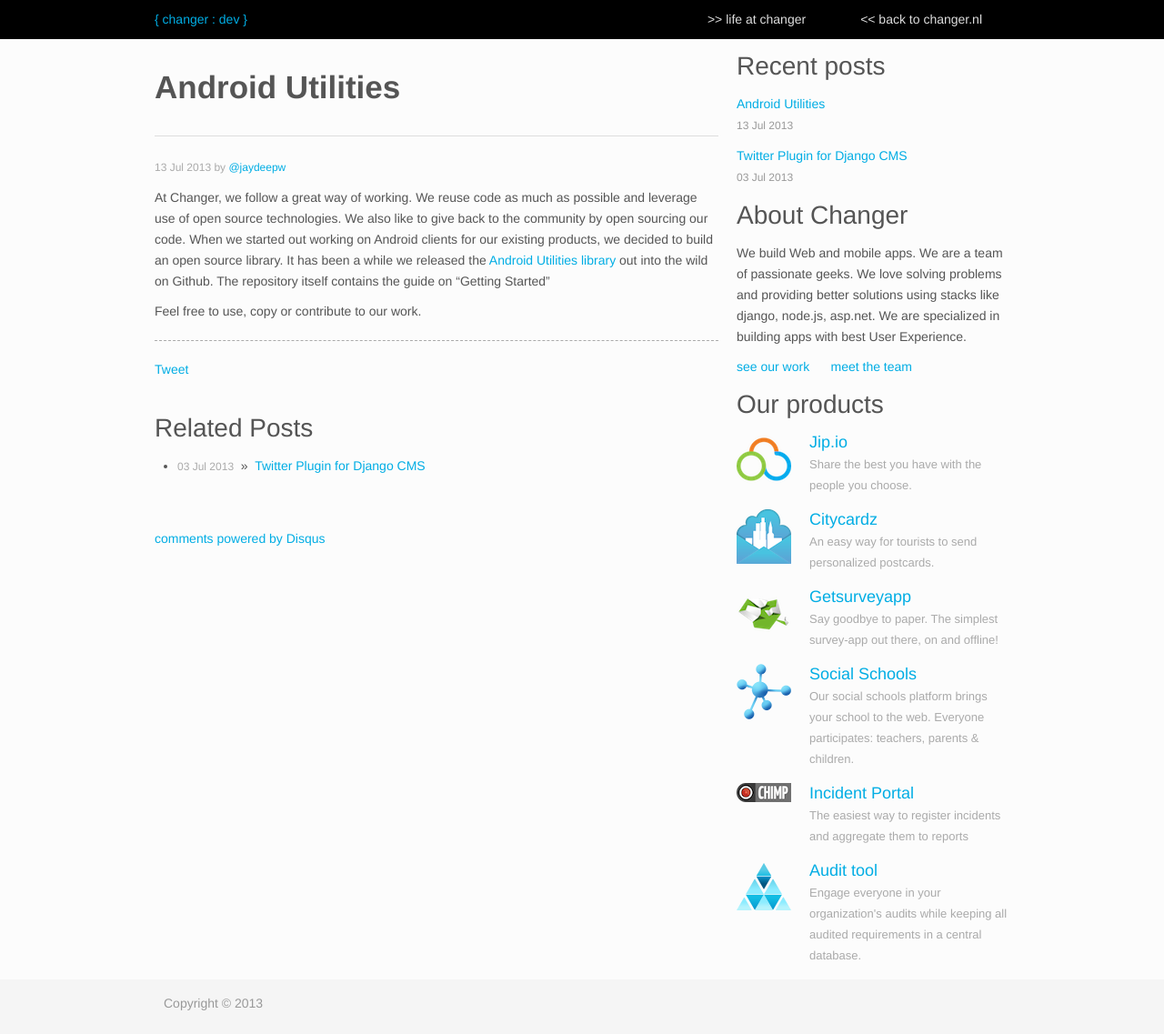
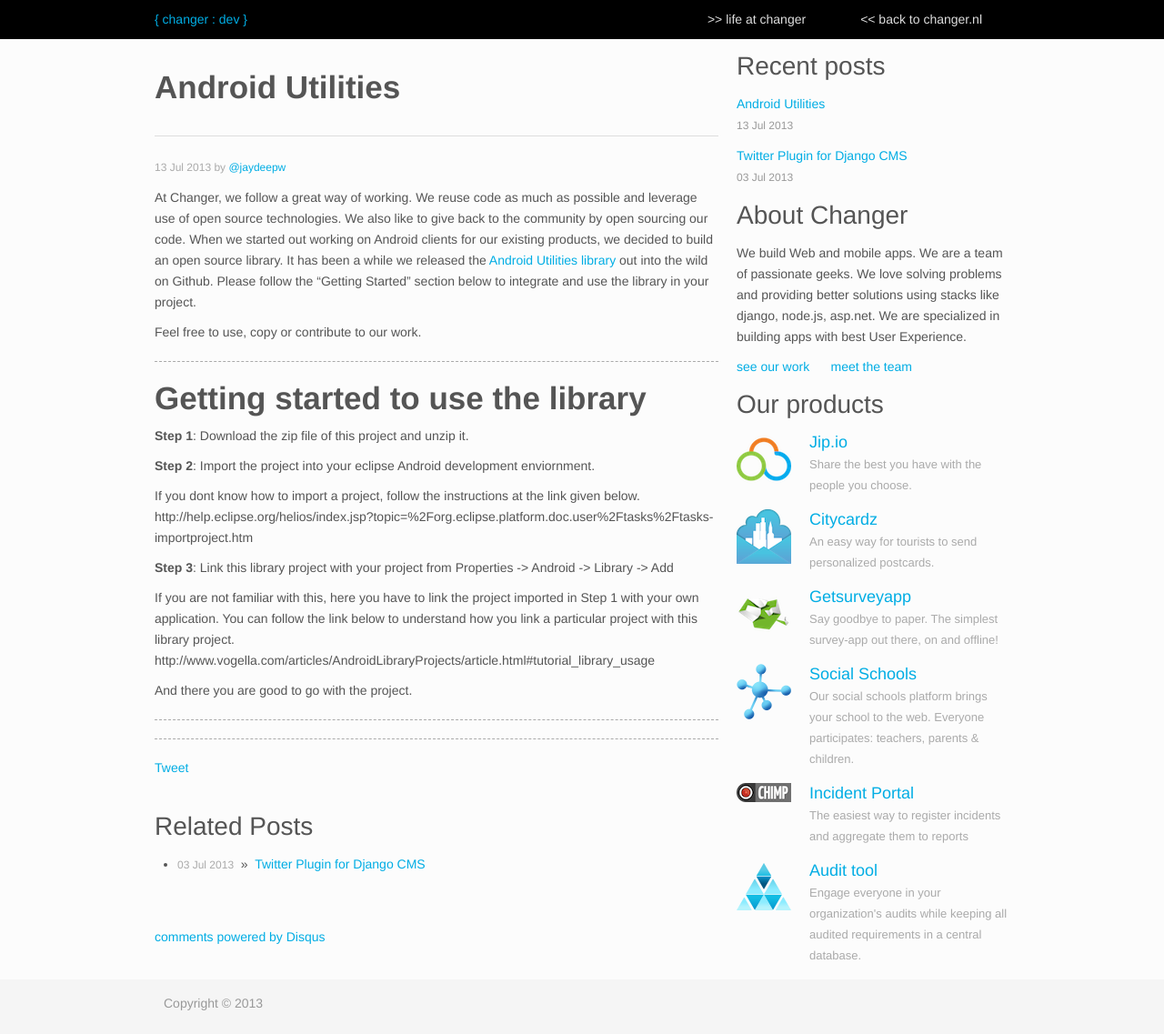
Before and after one commit to maddy9859/devlog, a Jekyll site: the page built from _posts/2013-07-13-Android-Utilities.md, in a window 1280 px wide. Shown: the whole page at 91% size. Built offline with Jekyll 4.4.1, drawn with Linux system fonts in a browser that asks for light colours; Markdown is read by kramdown in place of the engine named in the settings; comment, search, counter and statistics services are not loaded.

Commit message:
Getting started section has been added in the post

```diff
--- a/_posts/2013-07-13-Android-Utilities.md
+++ b/_posts/2013-07-13-Android-Utilities.md
@@ -7,6 +7,28 @@
 author: jaydeepw
 ---
 
-At Changer, we follow a great way of working. We reuse code as much as possible and leverage use of open source technologies. We also like to give back to the community by open sourcing our code. When we started out working on Android clients for our existing products, we decided to build an open source library. It has been a while we released the [Android Utilities library](https://github.com/jaydeepw/android-utils) out into the wild on Github. The repository itself contains the guide on "Getting Started"
+At Changer, we follow a great way of working. We reuse code as much as possible and leverage use of open source technologies. We also like to give back to the community by open sourcing our code. When we started out working on Android clients for our existing products, we decided to build an open source library. It has been a while we released the [Android Utilities library](https://github.com/jaydeepw/android-utils) out into the wild on Github. Please follow the "Getting Started" section below to integrate and use the library in your project.
 
 Feel free to use, copy or contribute to our work.
+
+----
+
+Getting started to use the library
+=============
+
+**Step 1**: Download the zip file of this project and unzip it.
+
+**Step 2**: Import the project into your eclipse Android development enviornment.
+
+If you dont know how to import a project, follow the instructions at the link given below.
+http://help.eclipse.org/helios/index.jsp?topic=%2Forg.eclipse.platform.doc.user%2Ftasks%2Ftasks-importproject.htm
+
+**Step 3**: Link this library project with your project from Properties -> Android -> Library -> Add
+
+If you are not familiar with this, here you have to link the project imported in Step 1 with your own application.
+You can follow the link below to understand how you link a particular project with this library project.
+http://www.vogella.com/articles/AndroidLibraryProjects/article.html#tutorial_library_usage
+
+And there you are good to go with the project.
+
+----
```
